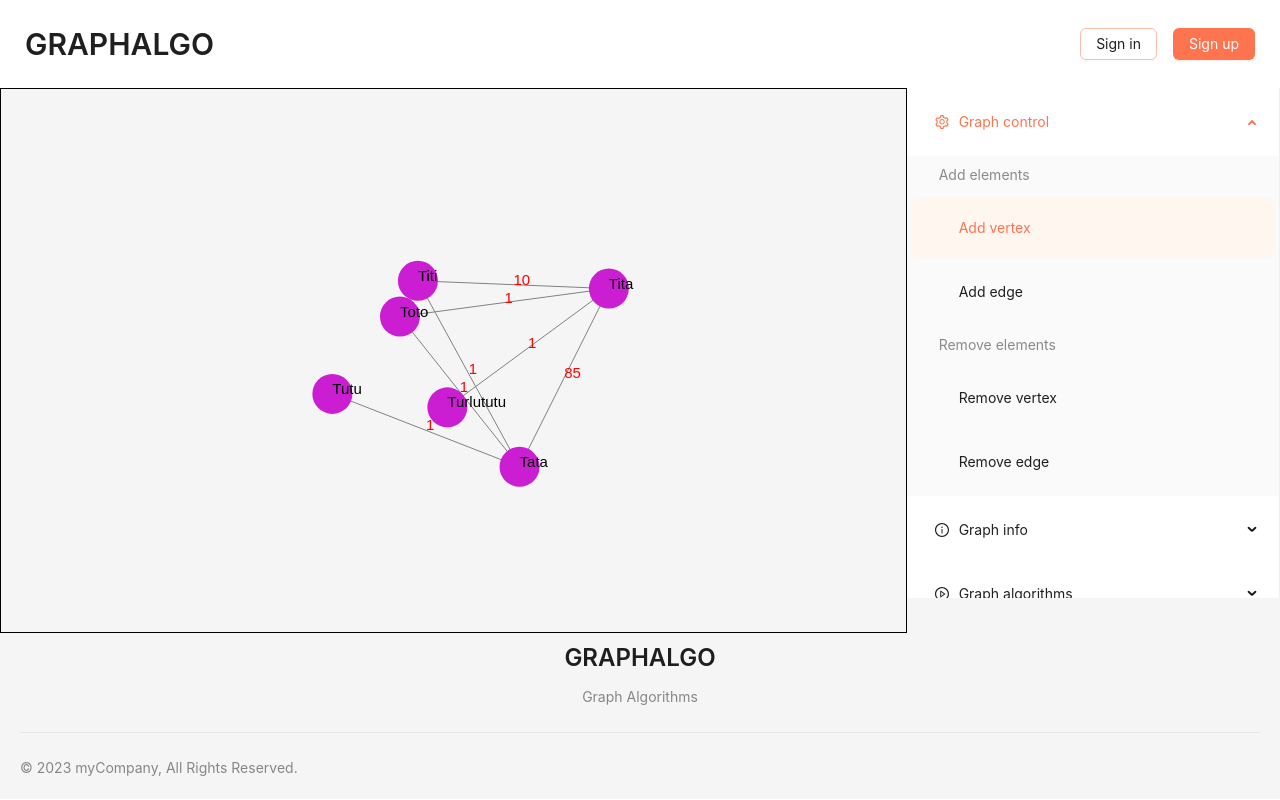
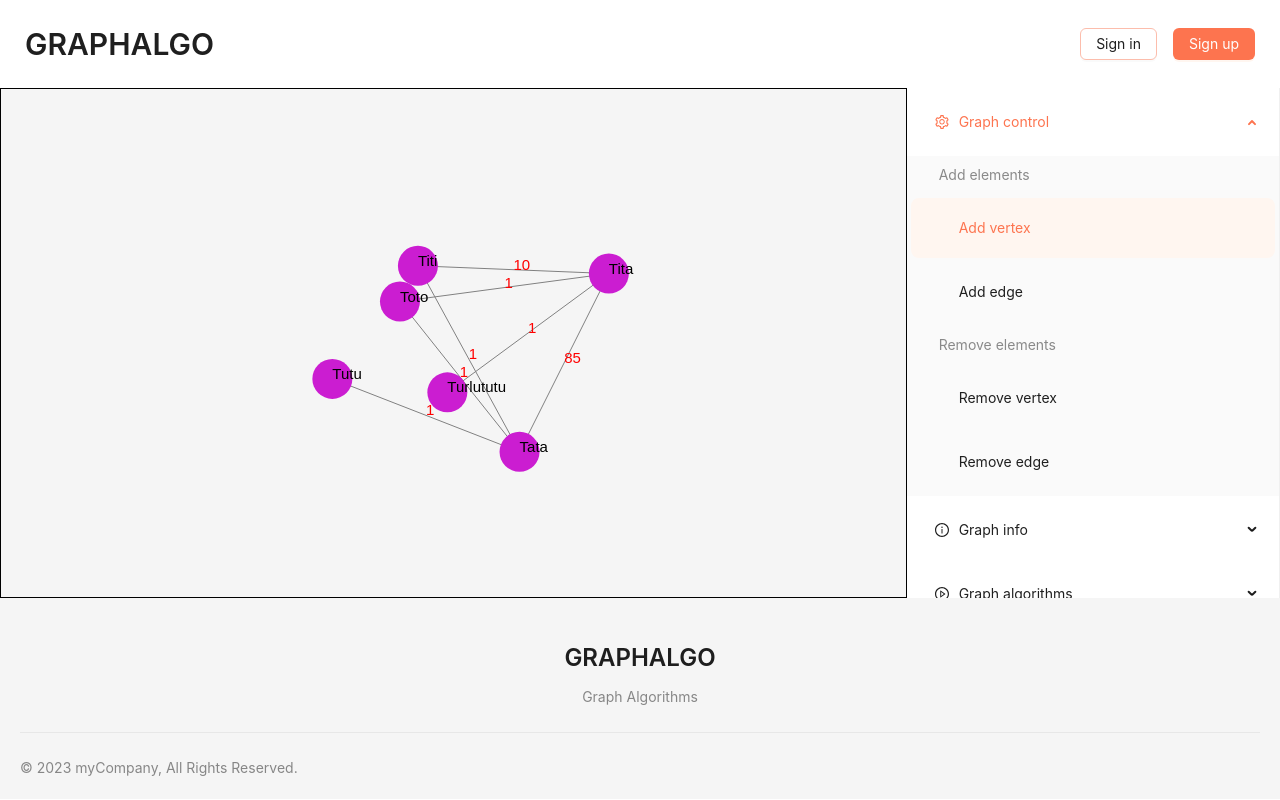
Before and after one commit to NadiiaNanivska/Graphalgo, a React (Create React App) app in the folder graphalgo-client/: page /calculator in a window 1280 px wide. Built offline with nearby package versions, Linux system fonts and the light colour scheme.

Commit message:
Added constraints on graph nodes position

```diff
--- a/graphalgo-client/src/pages/GraphCalculatorPage/GraphCalculatorPage.css
+++ b/graphalgo-client/src/pages/GraphCalculatorPage/GraphCalculatorPage.css
@@ -1,5 +1,6 @@
 .graph-canvas {
     border: 1px solid black;
+    height: calc(var(--full-window-height) - var(--header-height) - var(--footer-height));
 }
 
 .content-container {
--- a/graphalgo-client/src/pages/GraphCalculatorPage/GraphCalculatorPage.tsx
+++ b/graphalgo-client/src/pages/GraphCalculatorPage/GraphCalculatorPage.tsx
@@ -11,7 +11,7 @@ interface NetworkDiagramProps {
   data: Data;
 };
 
-interface winDimensions {
+interface windowDimensions {
   width: number;
   height: number;
 };
@@ -23,19 +23,18 @@ export const GraphCalculatorPage = ({
   const [links, setLinks] = useState<Link[]>(data.links.map((d) => ({ ...d })));
 
   const canvasRef = useRef<HTMLCanvasElement>(null);
-  const [windowDimensions, setWindowDimensions] = React.useState<winDimensions>({
-    width: (window.innerWidth / 24) * 17,
-    height: window.innerHeight / 5 * 4 - 100,
-  });
+  const [canvasSize, setCanvasSize] = useState<windowDimensions>({ width: 0, height: 0 });
 
-  React.useEffect(() => {
+  useEffect(() => {
     const handleResize = () => {
-      setWindowDimensions({
-        width: (window.innerWidth / 24) * 17,
-        height: window.innerHeight / 5 * 4 - 100,
-      });
+      const canvasContainer = canvasRef.current?.parentElement;
+      if (canvasContainer) {
+        const { width, height } = canvasContainer.getBoundingClientRect();
+        setCanvasSize({ width, height });
+      }
     };
     window.addEventListener('resize', handleResize);
+    handleResize();
     return () => {
       window.removeEventListener('resize', handleResize);
     };
@@ -53,15 +52,21 @@ export const GraphCalculatorPage = ({
       .force('link', d3.forceLink<Node, Link>(links).id((d) => d.id).distance(200))
       .force('collide', d3.forceCollide().radius(RADIUS))
       .force('charge', d3.forceManyBody())
-      .force('center', d3.forceCenter(windowDimensions.width / 2, windowDimensions.height / 2))
+      .force('center', d3.forceCenter(canvasSize.width / 2, canvasSize.height / 2))
       .on('tick', () => {
-        drawNetwork(context, windowDimensions.width, windowDimensions.height, nodes, links);
+        nodes.forEach(node => {
+          if (node.x !== undefined && node.y !== undefined) {
+            node.x = Math.max(RADIUS, Math.min(canvasSize.width - RADIUS, node.x));
+            node.y = Math.max(RADIUS, Math.min(canvasSize.height - RADIUS, node.y));
+          }
+        });
+        drawNetwork(context, canvasSize.width, canvasSize.height, nodes, links);
       });
 
     return () => {
       simulation.stop();
     };
-  }, [windowDimensions.width, windowDimensions.height, nodes, links]);
+  }, [canvasSize.width, canvasSize.height, nodes, links]);
 
   const handleAddNode = () => {
     const newNode: Node = {
@@ -79,8 +84,8 @@ export const GraphCalculatorPage = ({
           <div className='graph-canvas'>
             <canvas
               ref={canvasRef}
-              width={windowDimensions.width}
-              height={windowDimensions.height}
+              width={canvasSize.width}
+              height={canvasSize.height}
             />
           </div>
         </Col>
```
